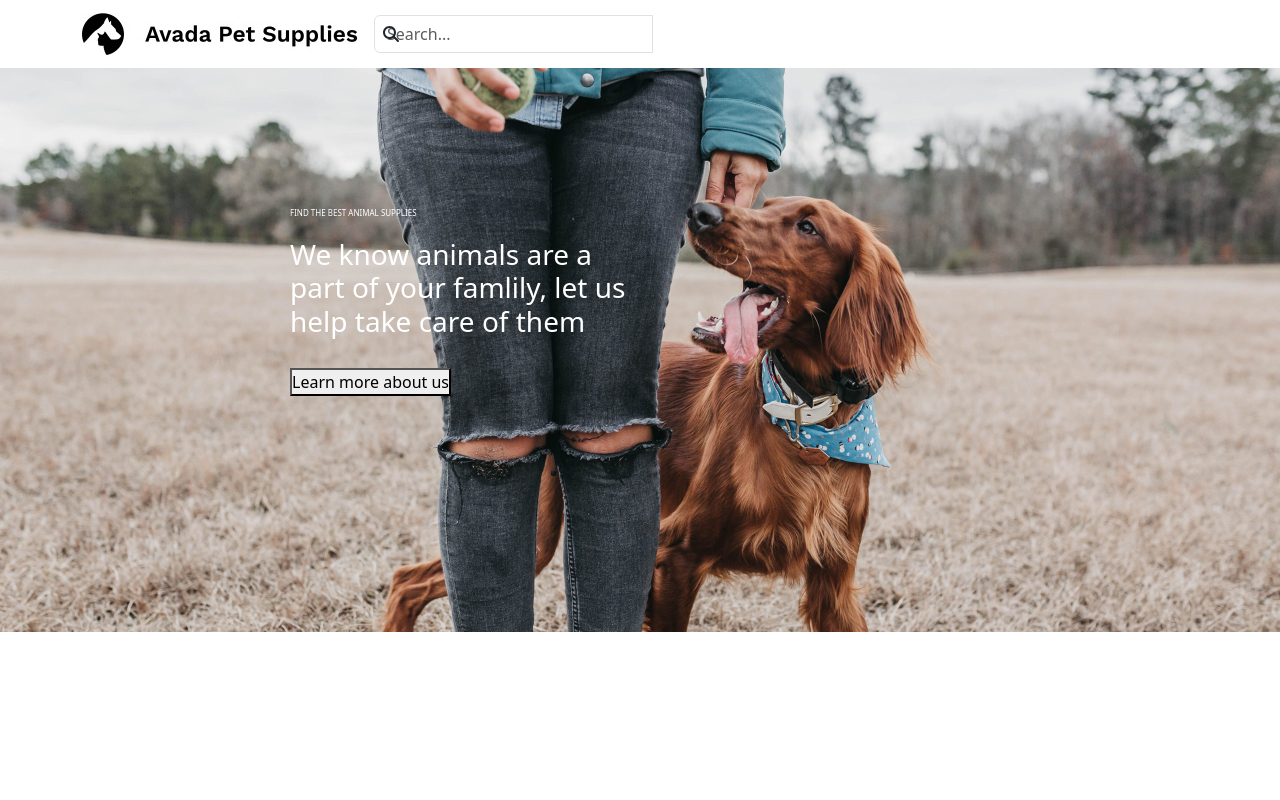
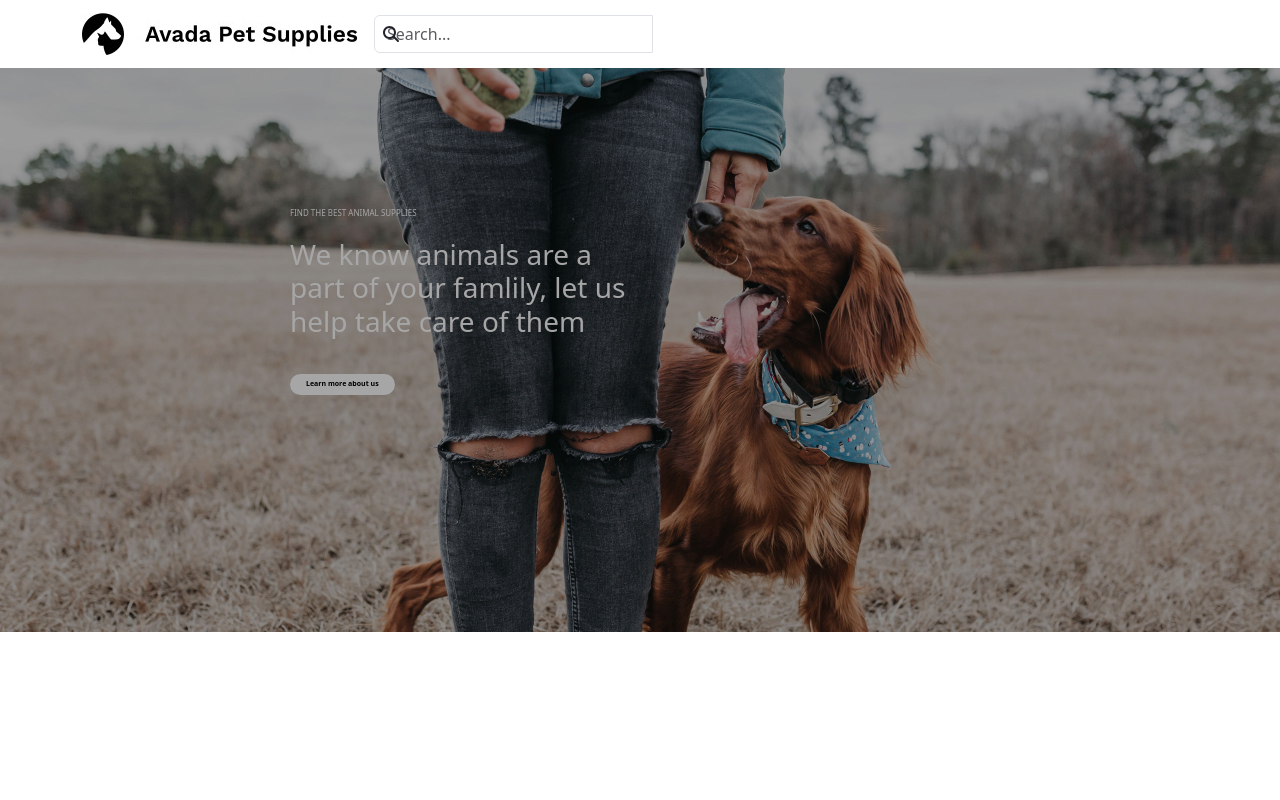
Before and after one commit to gianluigi7/proj-html-vuejs, a Vue app: page / in a window 1280 px wide. Shown: the top 800 px of the page. Built offline with nearby package versions, Linux system fonts and the light colour scheme.

Commit message:
jumbo 2.0

```diff
--- a/src/pages/AppHome.vue
+++ b/src/pages/AppHome.vue
@@ -34,6 +34,9 @@ export default{
     background-image: url(../img/banner-5@2x-scaled.jpg);
     background-size: 100%;
     background-repeat: no-repeat;
+    position: relative;
+    filter: brightness(65%);
+
 
      div {
         color: white;
@@ -65,4 +68,15 @@ export default{
     margin-bottom: 30px;
   }
 
+   button {
+    background-color: white;
+    color: black;
+    font-size: 7px;
+    border: none;
+    padding: 5px 16px;
+    border-radius: 20px;
+    font-weight: 600;
+    font-stretch: expanded;
+
+   }
 </style>
```
